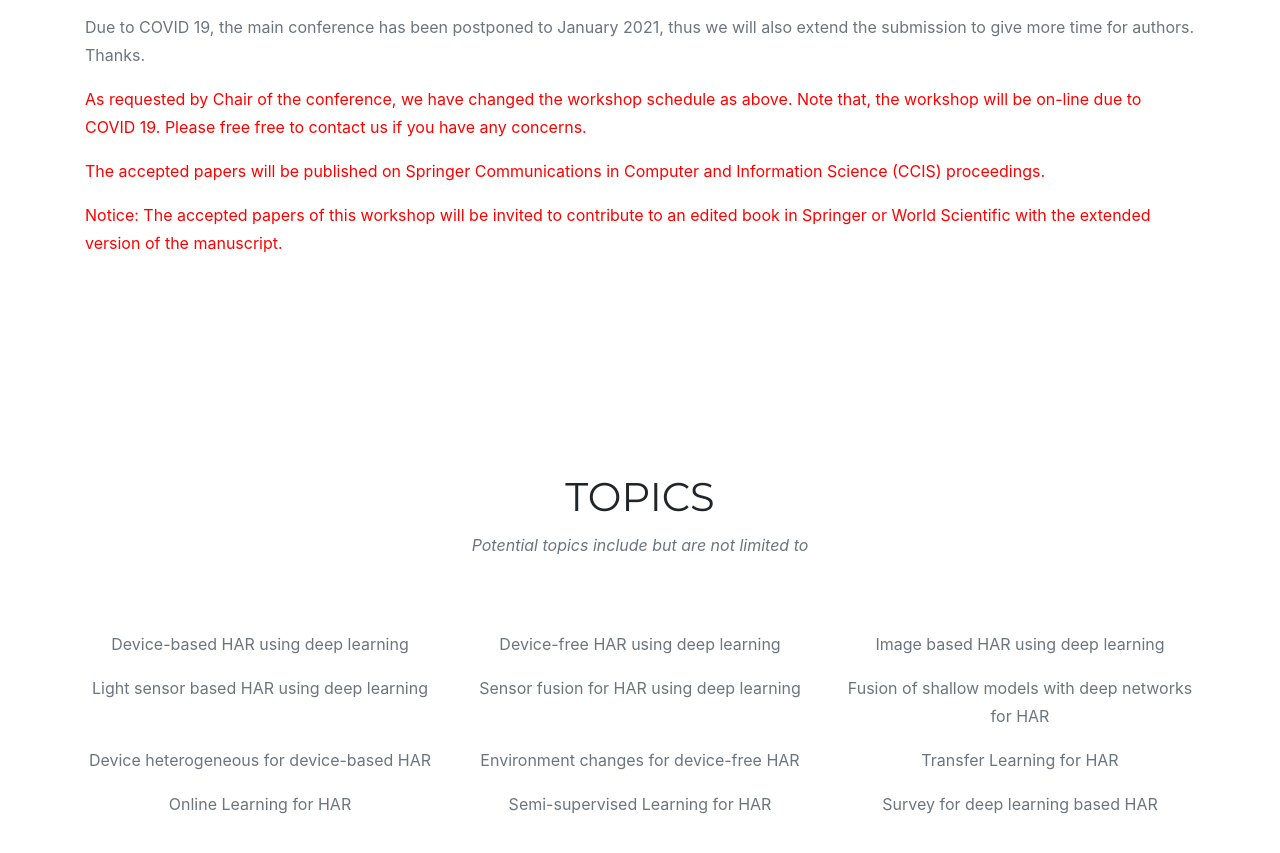
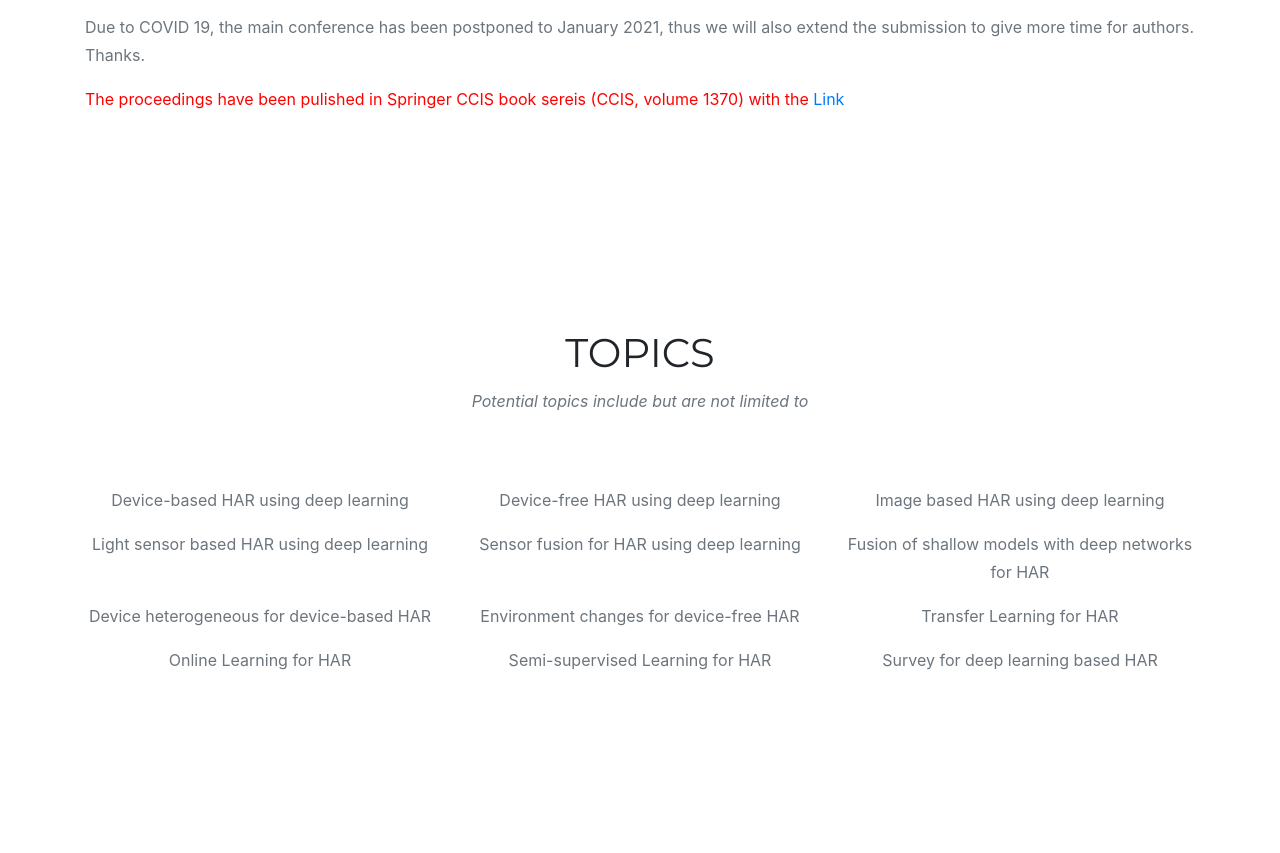
Before and after one commit to keyplay/ijcai2020workshop, a website with bundled scripts: page index.html in a window 1280 px wide. Shown: the part 1904-2757 px from the top of the page. Built offline with nearby package versions, Linux system fonts and the light colour scheme; files whose address does not match are found by name; a web font is replaced by a local one.

Commit message:
Update index.html

```diff
--- a/index.html
+++ b/index.html
@@ -128,9 +128,7 @@ This technology can be a good candidate for human activity recognition. Some ini
 </td></tr><tr><td>January 4-10, 2021 <del>July 11-13, 2020</del></td> <td>Conference date
 </td></tr></tbody></table>
           <p class="text-muted"> Due to COVID 19, the main conference has been postponed to January 2021, thus we will also extend the submission to give more time for authors. Thanks. </p>
-          <p class="text-muted"> <font color="red"> As requested by Chair of the conference, we have changed the workshop schedule as above. Note that, the workshop will be on-line due to COVID 19. Please free free to contact us if you have any concerns. </font></p>
-          <p class="text-muted"> <font color="red"> The accepted papers will be published on Springer Communications in Computer and Information Science (CCIS)  proceedings.</font></p>
-          <p class="text-muted"> <font color="red"> Notice: The accepted papers of this workshop will be invited to contribute to an edited book in Springer or World Scientific with the extended version of the manuscript. </font></p>
+          <p class="text-muted"> <font color="red"> The proceedings have been pulished in Springer CCIS book sereis (CCIS, volume 1370) with the <a href="https://link.springer.com/book/10.1007/978-981-16-0575-8"> Link </a> </font></p>
         </div>
       </div>
     </div>
```
